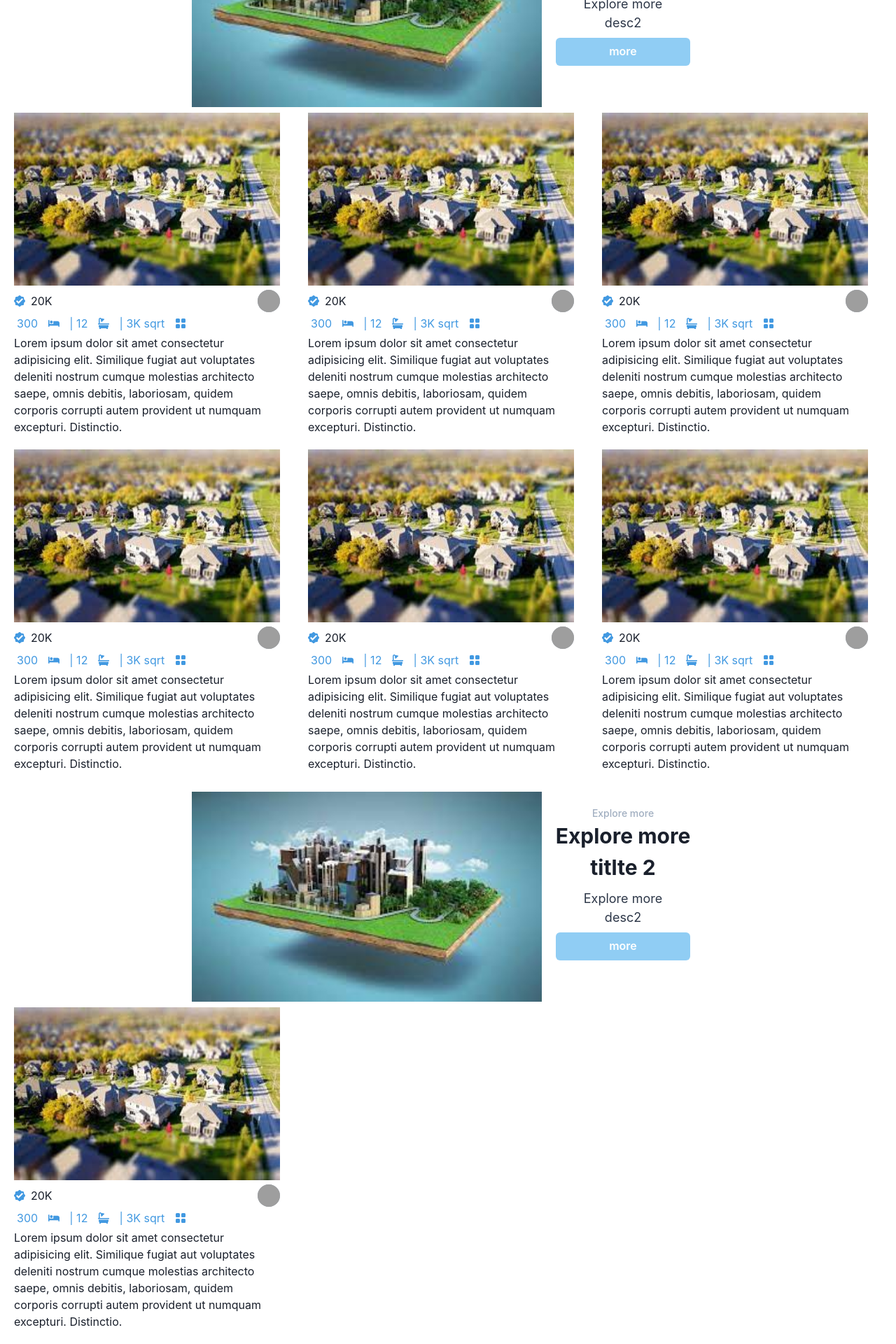
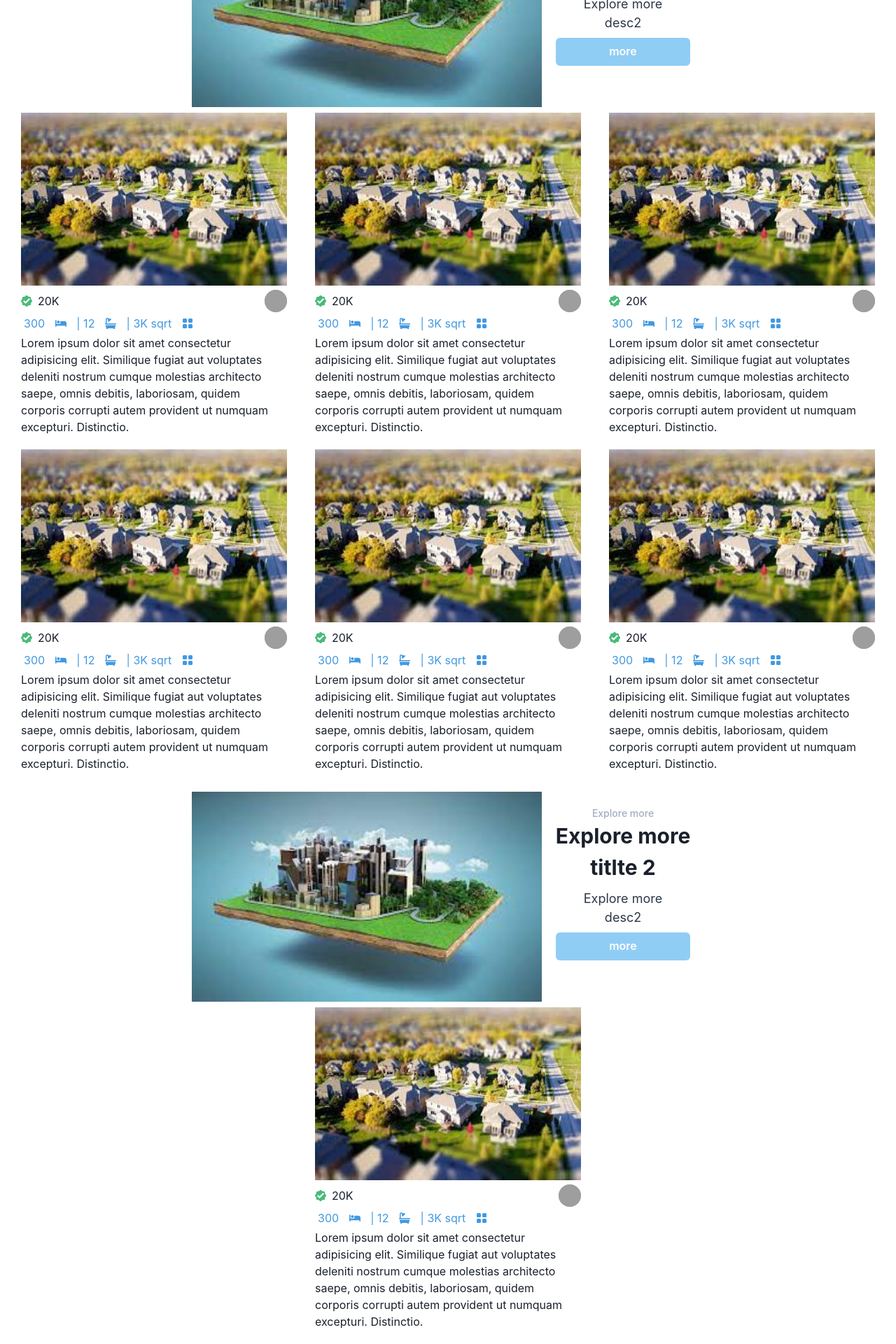
Before and after one commit to laherasif/RealEstate-App-Next-js, a Next.js app: page / in a window 1280 px wide. Shown: the part 233-2153 px from the top of the page at 70% size. Built offline with nearby package versions, Linux system fonts and the light colour scheme; grey boxes are pictures that could not be loaded.

Commit message:
create search page

```diff
--- a/components/PropertiesList.jsx
+++ b/components/PropertiesList.jsx
@@ -18,7 +18,7 @@ export default function PropertiesList({ property }) {
                 <Box w="full">
                     <Flex flexWrap="wrap" alignItems="center" justifyContent="space-between">
                         <Flex alignItems="center" >
-                            <Box color="blue.400"><GoVerified /></Box>
+                            <Box color="green.400"><GoVerified /></Box>
                             <Text paddingLeft="2">{millify(20000)}</Text>
                         </Flex>
                         <Box >
--- a/pages/index.js
+++ b/pages/index.js
@@ -31,7 +31,7 @@ export default function Home() {
     <Box>
       <Navbar />
       <MianContent />
-      <Flex flexWrap="wrap" >
+      <Flex flexWrap="wrap" justifyContent="center">
         <PropertiesList/>
         <PropertiesList/>
         <PropertiesList/>
@@ -40,7 +40,7 @@ export default function Home() {
         <PropertiesList/>
       </Flex>
       <MianContent />
-      <Flex flexWrap="wrap">
+      <Flex flexWrap="wrap" justifyContent="center">
       <PropertiesList/>
 
       </Flex>
```
Also changed, not shown: pages/search.jsx (+11 -0 lines).
